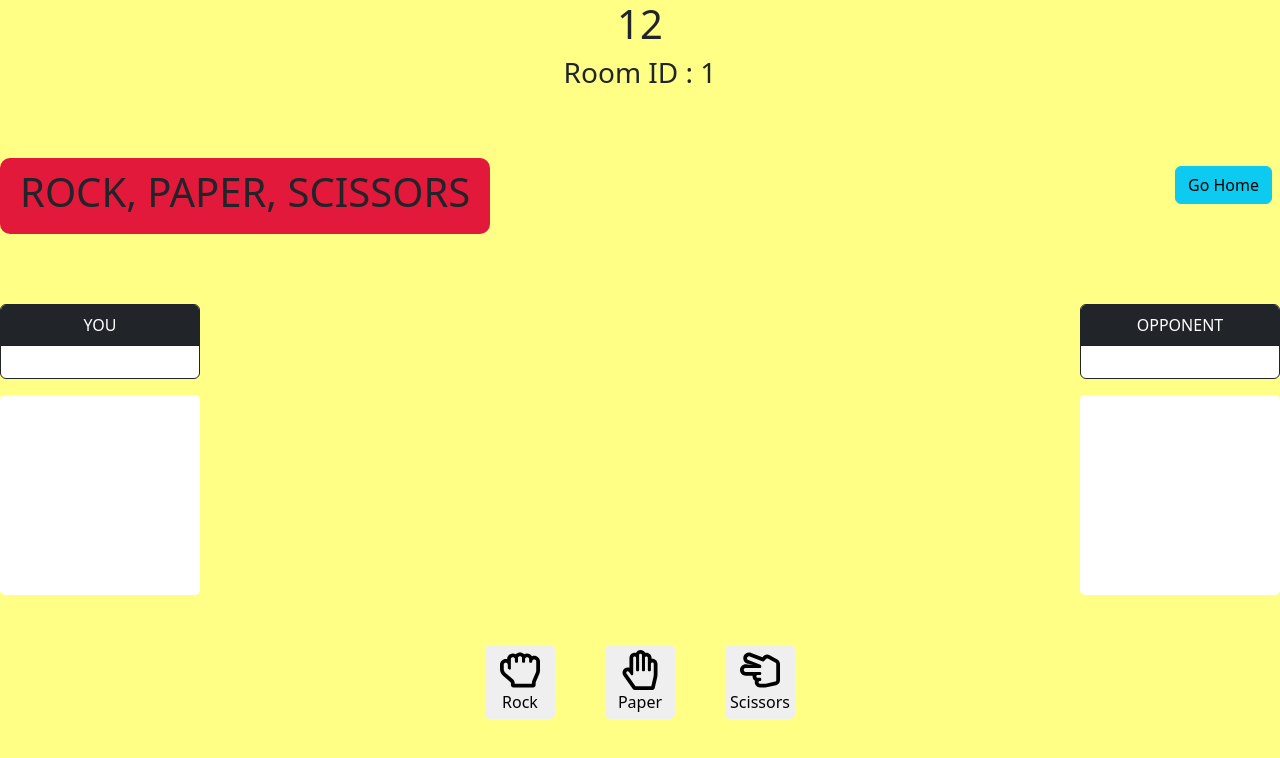
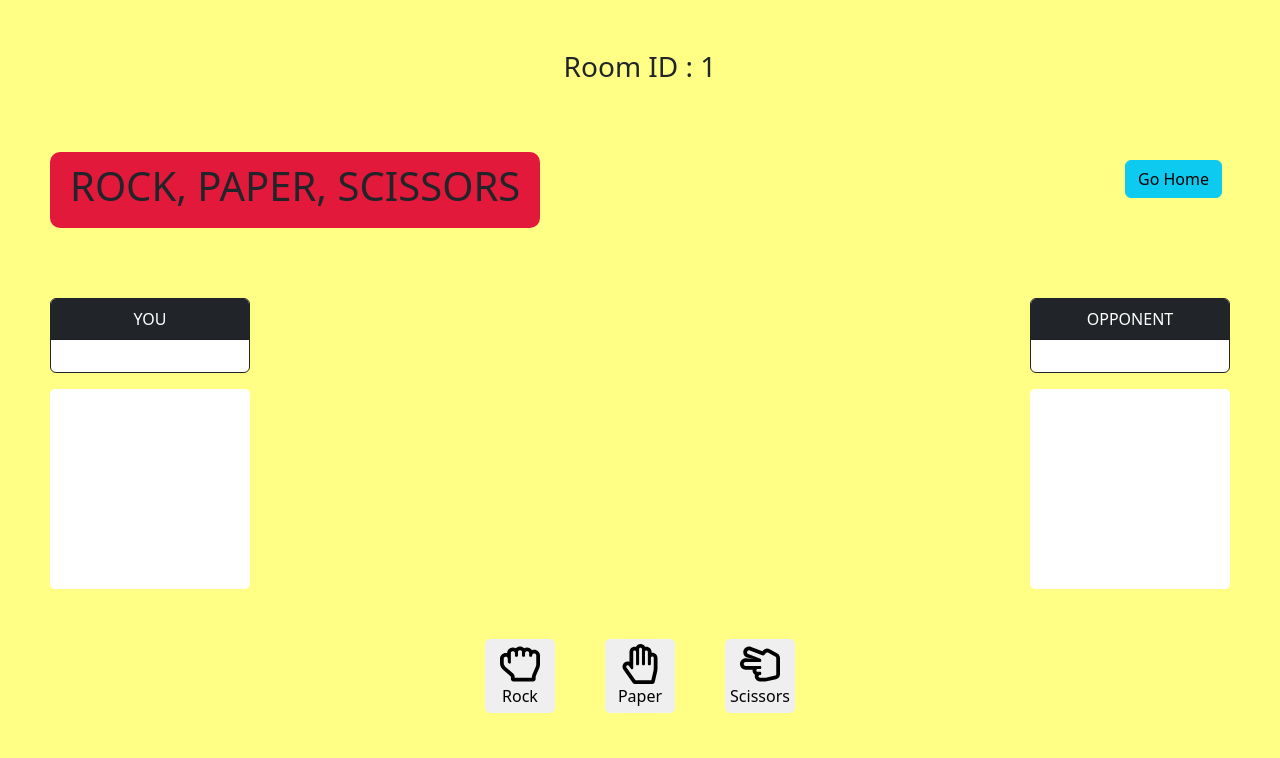
Before and after one commit to HoRay86/rock_paper, a React app: page /rock_paper/game/1/1/1 in a window 1280 px wide. Shown: the top 758 px of the page. Built offline with nearby package versions, Linux system fonts and the light colour scheme; no server answers; the database is empty; the HTML template or start-up script is replaced by a standard one.

Commit message:
set style

```diff
--- a/src/PlayGamePage.tsx
+++ b/src/PlayGamePage.tsx
@@ -223,8 +223,7 @@ const PlayGamePage = () => {
   const mySelectedOption = options.find(option => option.name === myChoice);
   const opponentSelectedOption = options.find(option => option.name === myOpponentChoice);
  return (
-    <div className="App">
-      <h1>12</h1>
+    <div  className={styles.gamePageCtn}>
       <h3>Room ID : {roomId}</h3>
 
       <div className={styles.container}>
--- a/src/css/App.module.css
+++ b/src/css/App.module.css
@@ -1,12 +1,16 @@
 .homepageCtn {
   display: flex;
-  justify-content: center; /* 水平居中 */
-  align-items: center; /* 垂直居中 */
-  height: 100vh; /* 设置高度为视口高度，以填充整个屏幕 */
+  justify-content: center;
+  align-items: center;
+  height: 100vh;
 }
 
 .homepage {
-  text-align: center; /* 内容水平居中 */
+  text-align: center;
+}
+
+.gamePageCtn {
+  margin: 50px;
 }
 
 .container {
```
